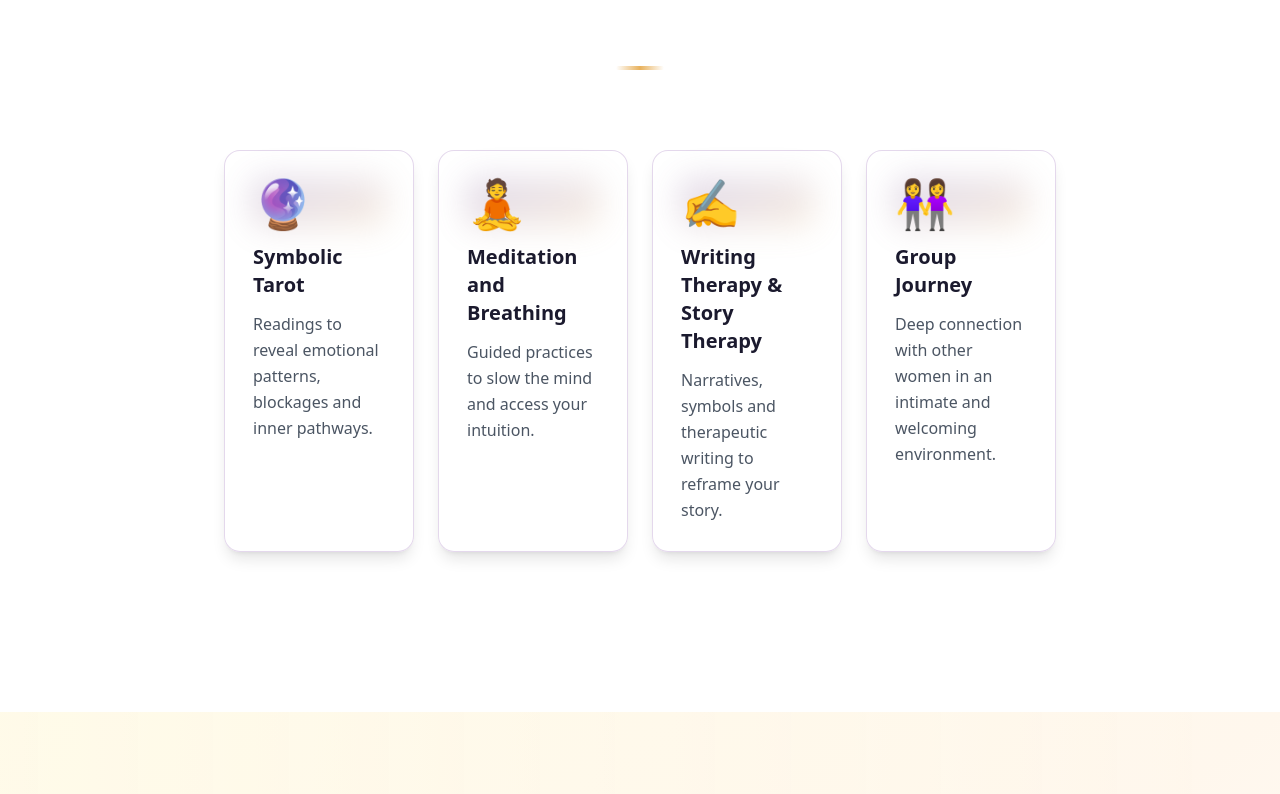
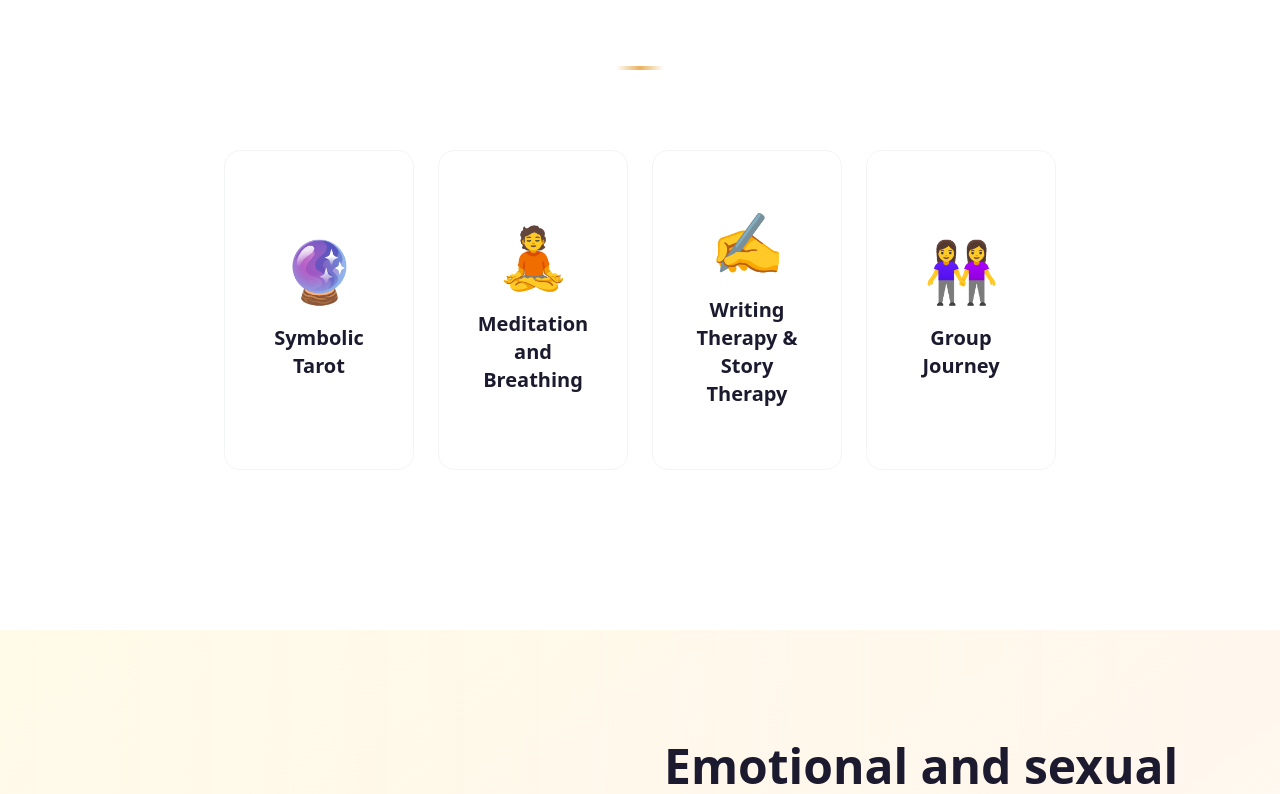
Before and after one commit to Letiiciia/tarologa-calil-services, a Next.js app: page / in a window 1280 px wide. Shown: the part 2306-3100 px from the top of the page. Built offline with nearby package versions, Linux system fonts and the light colour scheme.

Commit message:
feat: enhance JourneyFor component with card flipping interaction and update content descriptions for clarity

```diff
--- a/src/features/landing/components/JourneyFor.tsx
+++ b/src/features/landing/components/JourneyFor.tsx
@@ -1,5 +1,6 @@
 "use client";
 
+import { useState } from "react";
 import { useLanguage } from "@/shared/hooks/useLanguage";
 import { landingContent } from "../content";
 import { motion } from "framer-motion";
@@ -22,10 +23,18 @@ import { motion } from "framer-motion";
 
 export function JourneyFor() {
   const { lang, mounted } = useLanguage();
+  const [flipped, setFlipped] = useState<Record<number, boolean>>({});
 
   if (!mounted) return null;
 
   const content = landingContent[lang].journeyFor;
+
+  const toggleFlip = (index: number) => {
+    setFlipped((prev) => ({
+      ...prev,
+      [index]: !prev[index],
+    }));
+  };
 
   // Animation variants
   const containerVariants = {
@@ -46,25 +55,6 @@ export function JourneyFor() {
       y: 0,
       transition: {
         duration: 0.8,
-        ease: "easeOut",
-      },
-    },
-  };
-
-  const cardVariants = {
-    hidden: { opacity: 0, y: 30 },
-    visible: {
-      opacity: 1,
-      y: 0,
-      transition: {
-        duration: 0.8,
-        ease: "easeOut",
-      },
-    },
-    hover: {
-      y: -8,
-      transition: {
-        duration: 0.3,
         ease: "easeOut",
       },
     },
@@ -142,60 +132,54 @@ export function JourneyFor() {
           {/* Emotional Cards Grid */}
           <motion.div
             variants={itemVariants}
-            className="grid sm:grid-cols-2 lg:grid-cols-4 gap-4 sm:gap-6 pt-4 sm:pt-8 auto-rows-fr"
+            className="grid sm:grid-cols-2 lg:grid-cols-4 gap-6 pt-4 sm:pt-8"
           >
-            {content.cards.map((card, idx) => (
-              <motion.div
-                key={idx}
-                variants={cardVariants}
-                whileHover="hover"
-                className="group relative h-full flex flex-col"
-              >
-                {/* Card container */}
-                <div className="relative flex flex-col h-full p-6 sm:p-7 rounded-2xl bg-white/90 backdrop-blur-sm border border-[#7B3FA1]/20 shadow-lg hover:shadow-[0_0_30px_rgba(200,162,255,0.6)] transition-all duration-300">
-                  {/* Glow effect on hover */}
-                  <div className="absolute inset-0 rounded-2xl bg-gradient-to-br from-[#C8A2FF]/30 to-[#7B3FA1]/20 opacity-0 group-hover:opacity-100 transition-opacity duration-300 -z-10 blur" />
+            {content.cards.map((card, idx) => {
+              const isFlipped = flipped[idx] || false;
 
-                  {/* Icon with soft glow */}
-                  <div className="mb-4 inline-block">
-                    <div className="relative">
-                      {/* Glow background */}
-                      <motion.div
-                        className="absolute inset-0 bg-gradient-to-br from-[#5B2A86] to-[#E8B15C] rounded-xl opacity-20 blur-lg"
-                        animate={{ scale: [1, 1.1, 1] }}
-                        transition={{
-                          duration: 3,
-                          repeat: Infinity,
-                          ease: "easeInOut",
-                        }}
-                      />
-                      {/* Icon */}
-                      <div className="relative text-4xl sm:text-5xl group-hover:scale-110 transition-transform duration-300">
-                        {card.icon}
-                      </div>
+              return (
+                <div
+                  key={idx}
+                  className="h-80 cursor-pointer"
+                  onClick={() => toggleFlip(idx)}
+                  style={{ perspective: "1000px" }}
+                >
+                  <div
+                    className="relative w-full h-full transition-transform duration-500"
+                    style={{
+                      transformStyle: "preserve-3d",
+                      transform: isFlipped ? "rotateY(180deg)" : "rotateY(0deg)",
+                    }}
+                  >
+                    {/* Front - Icon and Title Only */}
+                    <div
+                      className="absolute w-full h-full rounded-2xl p-8 flex flex-col items-center justify-center text-center bg-white border border-gray-100"
+                      style={{
+                        backfaceVisibility: "hidden",
+                      }}
+                    >
+                      <div className="text-6xl mb-6">{card.icon}</div>
+                      <h3 className="font-cinzel text-xl font-bold text-[#1B1A2E]">
+                        {card.title}
+                      </h3>
+                    </div>
+
+                    {/* Back - Description */}
+                    <div
+                      className="absolute w-full h-full rounded-2xl p-8 flex flex-col items-center justify-center text-center bg-[#F7F1E8] border border-gray-100"
+                      style={{
+                        backfaceVisibility: "hidden",
+                        transform: "rotateY(180deg)",
+                      }}
+                    >
+                      <p className="font-cinzel text-base leading-relaxed text-[#4B5563]">
+                        {card.description}
+                      </p>
                     </div>
                   </div>
-
-                  {/* Card Title */}
-                  <h3 className="font-cinzel text-lg sm:text-xl font-bold text-[#1B1A2E] mb-3 group-hover:text-[#5B2A86] transition-colors">
-                    {card.title}
-                  </h3>
-
-                  {/* Card Description */}
-                  <p className="font-cinzel text-sm sm:text-base text-[#4B5563] leading-relaxed group-hover:text-[#1B1A2E] transition-colors font-light flex-grow">
-                    {card.description}
-                  </p>
-
-                  {/* Subtle bottom accent line */}
-                  <motion.div
-                    className="absolute bottom-0 left-0 h-1 bg-gradient-to-r from-[#E8B15C] to-[#F59E52] rounded-full opacity-0 group-hover:opacity-100 transition-opacity"
-                    initial={{ width: "0%" }}
-                    whileHover={{ width: "100%" }}
-                    transition={{ duration: 0.3 }}
-                  />
                 </div>
-              </motion.div>
-            ))}
+              );
+            })}
           </motion.div>
 
           {/* Closing message - optional */}
--- a/src/features/landing/content.ts
+++ b/src/features/landing/content.ts
@@ -134,12 +134,12 @@ export const landingContent: Bilingual<LandingContent> = {
         {
           icon: "✨",
           title: "Clareza nas decisões e cura da criança interior",
-          description: "Reconecte-se com a sabedoria do seu coração através da cura da criança interior, você descobrirá o que realmente deseja em áreas cruciais da sua vida, como relacionamentos, carreira e propósito",
+          description: "Reconecte-se com a sabedoria do seu coração através da cura da criança interior, você descobrirá o que realmente deseja em áreas cruciais da sua vida.",
         },
         {
           icon: "🔄",
           title: "Transformação pessoal",
-          description: "Liberte-se de bloqueios emocionais e desbloqueie seu verdadeiro potencial, permitindo um crescimento autêntico e profundo",
+          description: "Liberte-se de bloqueios emocionais e desbloqueie seu verdadeiro potencial, permitindo um crescimento autêntico e profundo.",
         },
         {
           icon: "💫 ",
```
